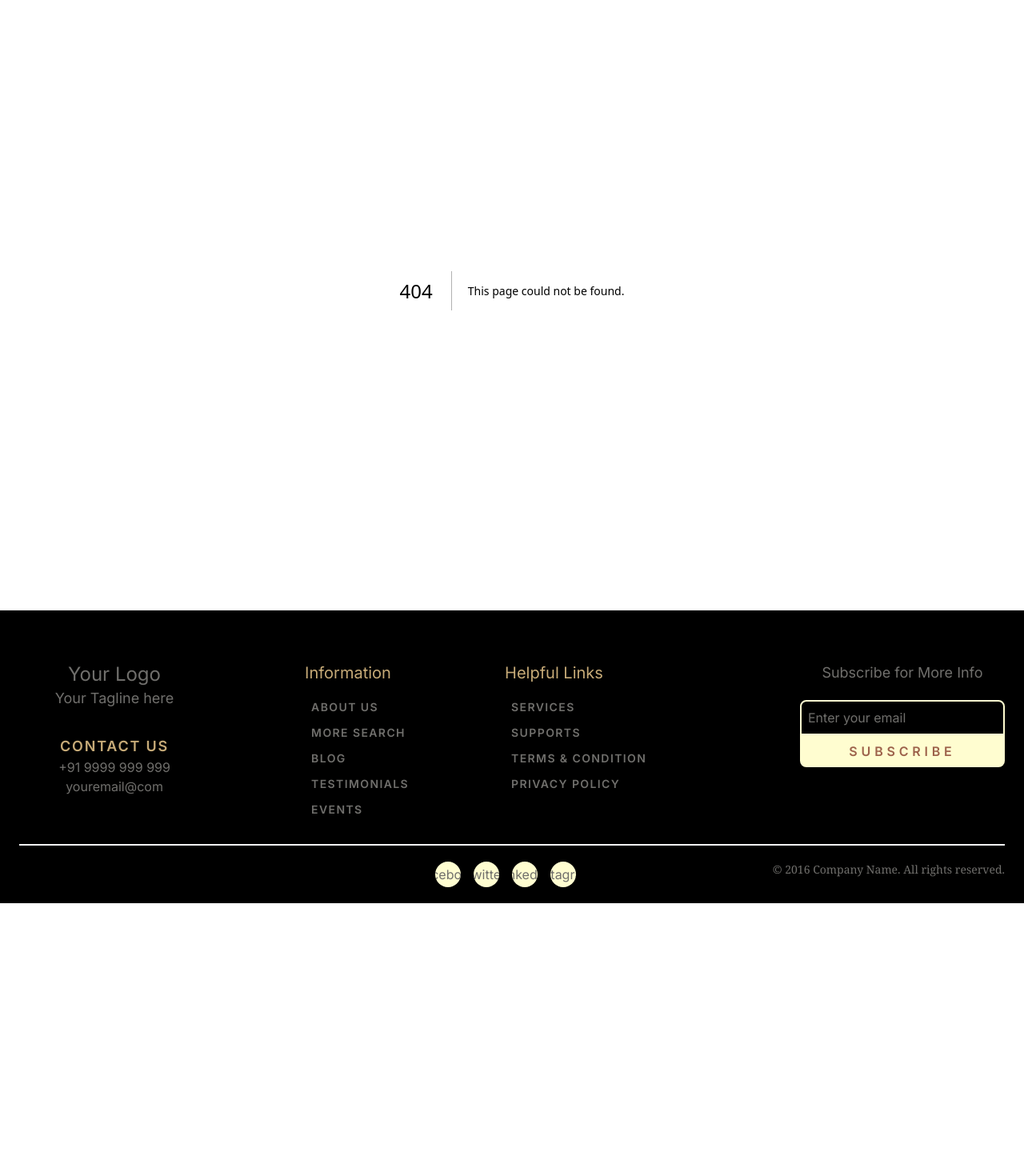
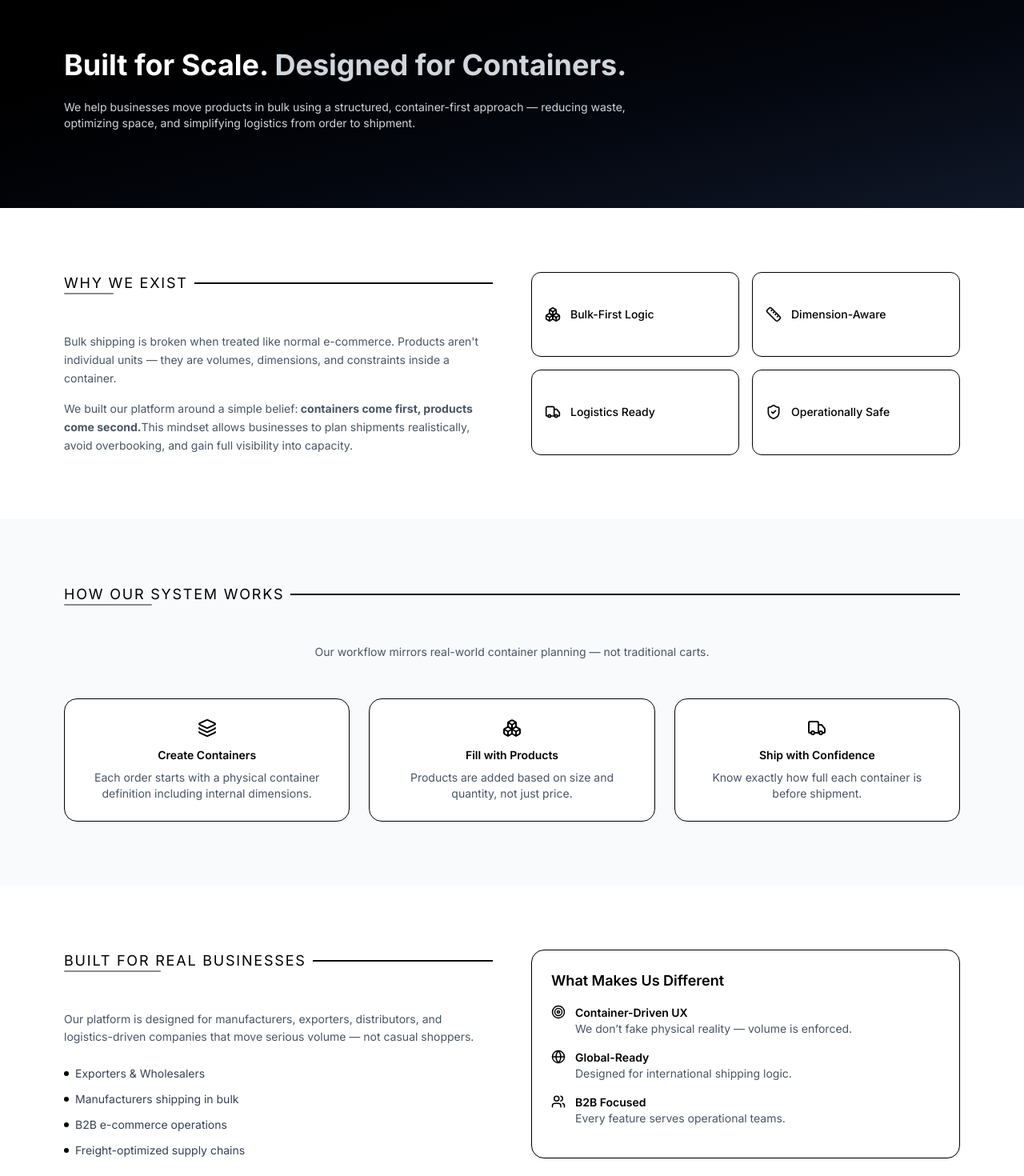
Before and after one commit to Pablodd1/BIwebsite, a Next.js app: page /about in a window 1280 px wide. Before the commit this address had no page. Shown: the part 100-1570 px from the top of the page at 80% size. Before the commit the page ends 1229 px from the top, so only its background shows below. Built offline with nearby package versions, Linux system fonts and the light colour scheme.

Commit message:
add about page

```diff
--- /dev/null
+++ b/app/about/page.js
@@ -0,0 +1,211 @@
+"use client"
+
+import { motion } from "framer-motion"
+import {
+    Boxes,
+    Truck,
+    Ruler,
+    Layers,
+    ShieldCheck,
+    Globe,
+    Users,
+    Target,
+    ArrowRight,
+} from "lucide-react"
+import HowShippingWorks from "My_UI/product_ui/steps"
+import Stylish_H2 from "My_UI/stylish_h2"
+
+export default function AboutPage() {
+    return (
+        <main className="w-full">
+            {/* ================= HERO ================= */}
+            <section className="bg-gradient-to-br from-black to-gray-900 py-24 text-white">
+                <div className="mx-auto max-w-6xl px-4">
+                    <motion.h1
+                        initial={{ opacity: 0, y: 20 }}
+                        animate={{ opacity: 1, y: 0 }}
+                        className="max-w-4xl text-3xl font-bold leading-tight md:text-4xl"
+                    >
+                        Built for Scale.
+                        <span className="text-gray-300"> Designed for Containers.</span>
+                    </motion.h1>
+
+                    <p className="mt-5 max-w-3xl text-sm text-gray-300">
+                        We help businesses move products in bulk using a structured,
+                        container-first approach — reducing waste, optimizing space,
+                        and simplifying logistics from order to shipment.
+                    </p>
+                </div>
+            </section>
+
+            {/* ================= STORY ================= */}
+            <section className="py-20">
+                <div className="mx-auto max-w-6xl px-4 grid gap-12 lg:grid-cols-2">
+                    <div>
+                        <Stylish_H2 h2={" Why We Exist"} />
+
+                        <p className="mt-4 text-sm text-gray-600 leading-relaxed">
+                            Bulk shipping is broken when treated like normal e-commerce.
+                            Products aren&apos;t individual units — they are volumes, dimensions,
+                            and constraints inside a container.
+                        </p>
+
+                        <p className="mt-4 text-sm text-gray-600 leading-relaxed">
+                            We built our platform around a simple belief:
+                            <strong> containers come first, products come second.</strong>
+                            This mindset allows businesses to plan shipments realistically,
+                            avoid overbooking, and gain full visibility into capacity.
+                        </p>
+                    </div>
+
+                    <div className="grid grid-cols-2 gap-4">
+                        <Stat icon={Boxes} label="Bulk-First Logic" />
+                        <Stat icon={Ruler} label="Dimension-Aware" />
+                        <Stat icon={Truck} label="Logistics Ready" />
+                        <Stat icon={ShieldCheck} label="Operationally Safe" />
+                    </div>
+                </div>
+            </section>
+
+            {/* ================= HOW IT WORKS ================= */}
+            <section className="bg-gray-50 py-20">
+                <div className="mx-auto max-w-6xl px-4">
+                    <Stylish_H2 h2={"How Our System Works"} />
+
+                    <p className="mx-auto mt-3 max-w-2xl text-center text-sm text-gray-600">
+                        Our workflow mirrors real-world container planning — not
+                        traditional carts.
+                    </p>
+
+                    <div className="mt-12 grid gap-6 md:grid-cols-3">
+                        <Step
+                            icon={Layers}
+                            title="Create Containers"
+                            text="Each order starts with a physical container definition including internal dimensions."
+                        />
+                        <Step
+                            icon={Boxes}
+                            title="Fill with Products"
+                            text="Products are added based on size and quantity, not just price."
+                        />
+                        <Step
+                            icon={Truck}
+                            title="Ship with Confidence"
+                            text="Know exactly how full each container is before shipment."
+                        />
+                    </div>
+                </div>
+            </section>
+
+            {/* ================= TRUST ================= */}
+            <section className="py-20">
+                <div className="mx-auto max-w-6xl px-4 grid gap-12 lg:grid-cols-2">
+                    <div>
+                        <Stylish_H2 h2={"Built for Real Businesses"} />
+
+                        <p className="mt-4 text-sm text-gray-600 leading-relaxed">
+                            Our platform is designed for manufacturers, exporters,
+                            distributors, and logistics-driven companies that move
+                            serious volume — not casual shoppers.
+                        </p>
+
+                        <ul className="mt-6 space-y-3 text-sm text-gray-700">
+                            <ListItem text="Exporters & Wholesalers" />
+                            <ListItem text="Manufacturers shipping in bulk" />
+                            <ListItem text="B2B e-commerce operations" />
+                            <ListItem text="Freight-optimized supply chains" />
+                        </ul>
+                    </div>
+
+                    <div className="rounded-2xl border bg-white p-6 shadow-sm">
+                        <h3 className="text-lg font-semibold">
+                            What Makes Us Different
+                        </h3>
+
+                        <div className="mt-4 space-y-4">
+                            <Difference
+                                icon={Target}
+                                title="Container-Driven UX"
+                                text="We don’t fake physical reality — volume is enforced."
+                            />
+                            <Difference
+                                icon={Globe}
+                                title="Global-Ready"
+                                text="Designed for international shipping logic."
+                            />
+                            <Difference
+                                icon={Users}
+                                title="B2B Focused"
+                                text="Every feature serves operational teams."
+                            />
+                        </div>
+                    </div>
+                </div>
+            </section>
+
+
+            {/* ================= CTA ================= */}
+            <section className="bg-black py-20 text-white">
+                <div className="mx-auto max-w-6xl px-4 text-center">
+                    <h2 className="text-2xl font-semibold">
+                        Ready to Ship Smarter?
+                    </h2>
+
+                    <p className="mx-auto mt-3 max-w-xl text-sm text-gray-300">
+                        Let&apos;s plan containers, not guesses.
+                    </p>
+
+                    <a
+                        href="/contact"
+                        className="mx-auto mt-6 inline-flex items-center gap-2 rounded-xl bg-white px-6 py-3 text-sm font-semibold text-black transition hover:bg-gray-200"
+                    >
+                        Contact Our Team
+                        <ArrowRight size={16} />
+                    </a>
+                </div>
+            </section>
+        </main>
+    )
+}
+
+/* ================= COMPONENTS ================= */
+
+function Stat({ icon: Icon, label }) {
+    return (
+        <div className="flex items-center gap-3 rounded-xl border p-4">
+            <Icon size={20} />
+            <span className="text-sm font-medium">{label}</span>
+        </div>
+    )
+}
+
+function Step({ icon: Icon, title, text }) {
+    return (
+        <div className="rounded-2xl border bg-white p-6 text-center">
+            <Icon className="mx-auto mb-3" size={24} />
+            <h3 className="text-sm font-semibold">{title}</h3>
+            <p className="mt-2 text-sm text-gray-600">{text}</p>
+        </div>
+    )
+}
+
+function Difference({ icon: Icon, title, text }) {
+    return (
+        <div className="flex gap-3">
+            <Icon size={18} />
+            <div>
+                <p className="text-sm font-semibold">{title}</p>
+                <p className="text-sm text-gray-600">{text}</p>
+            </div>
+        </div>
+    )
+}
+
+function ListItem({ text }) {
+    return (
+        <li className="flex items-center gap-2">
+            <span className="h-1.5 w-1.5 rounded-full bg-black" />
+            {text}
+        </li>
+    )
+}
```
